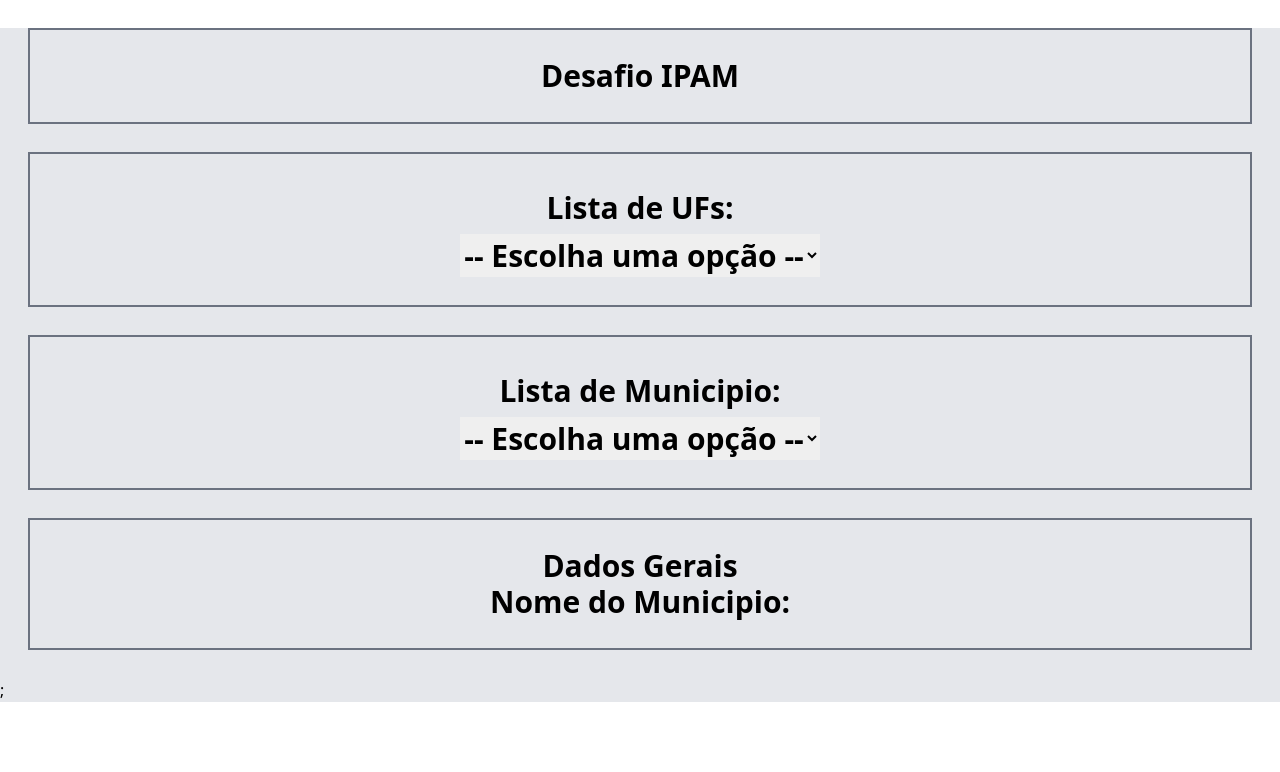
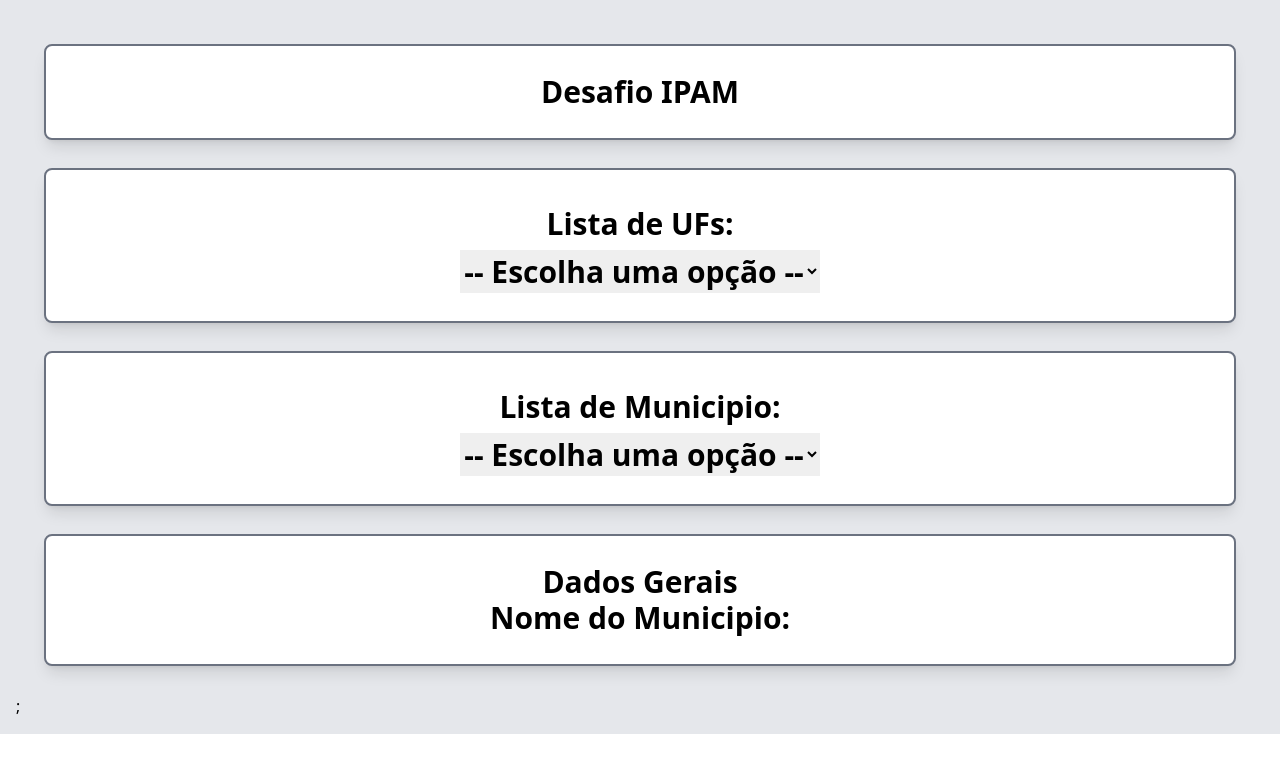
Before and after one commit to pedrocaroreis/desafio-ipam, a React (Vite) app: page / in a window 1280 px wide. Shown: the top 772 px of the page. Built offline with nearby package versions, Linux system fonts and the light colour scheme.

Commit message:
Added css effects

```diff
--- a/src/App.jsx
+++ b/src/App.jsx
@@ -1,5 +1,5 @@
 import React, { Fragment } from "react";
-import Header from "./components/Hello";
+import Header from "./components/Header";
 import Selector from "./components/Selector";
 import Card from "./components/Card";
 import ShowData from "./components/ShowData";
--- a/src/components/Card.jsx
+++ b/src/components/Card.jsx
@@ -3,7 +3,7 @@
 const Card = (props) => {
 	return (
 		<Fragment>
-			<div className="bg-gray-200">{props.children};</div>
+			<div className="bg-gray-200 p-4">{props.children};</div>
 		</Fragment>
 	);
 };
--- a/src/components/Hello.jsx
+++ b/src/components/Header.jsx
@@ -3,7 +3,7 @@
 const Header = () => {
 	return (
 		<div>
-			<h1 className="text-center m-7 p-7 border-2 border-gray-500 text-3xl font-bold">
+			<h1 className="text-center m-7 p-7 bg-white shadow-lg rounded-lg border-2 border-gray-500 text-3xl font-bold">
 				Desafio IPAM
 			</h1>
 		</div>
--- a/src/components/Selector.jsx
+++ b/src/components/Selector.jsx
@@ -11,7 +11,7 @@
 	};
 
 	return (
-		<div className="text-center m-7 p-7 border-2 border-gray-500 text-3xl font-bold">
+		<div className="text-center bg-white shadow-lg rounded-lg m-7 p-7 border-2 border-gray-500 text-3xl font-bold">
 			<label
 				className="block m-2"
 				htmlFor="uf-select"
--- a/src/components/ShowData.jsx
+++ b/src/components/ShowData.jsx
@@ -2,7 +2,7 @@
 
 const ShowData = () => {
 	return (
-		<div className="text-center m-7 p-7 border-2 border-gray-500 text-3xl font-bold">
+		<div className="text-center m-7 p-7 bg-white shadow-lg rounded-lg border-2 border-gray-500 text-3xl font-bold">
 			<h2> Dados Gerais</h2>
 			<p> Nome do Municipio: </p>
 		</div>
```
